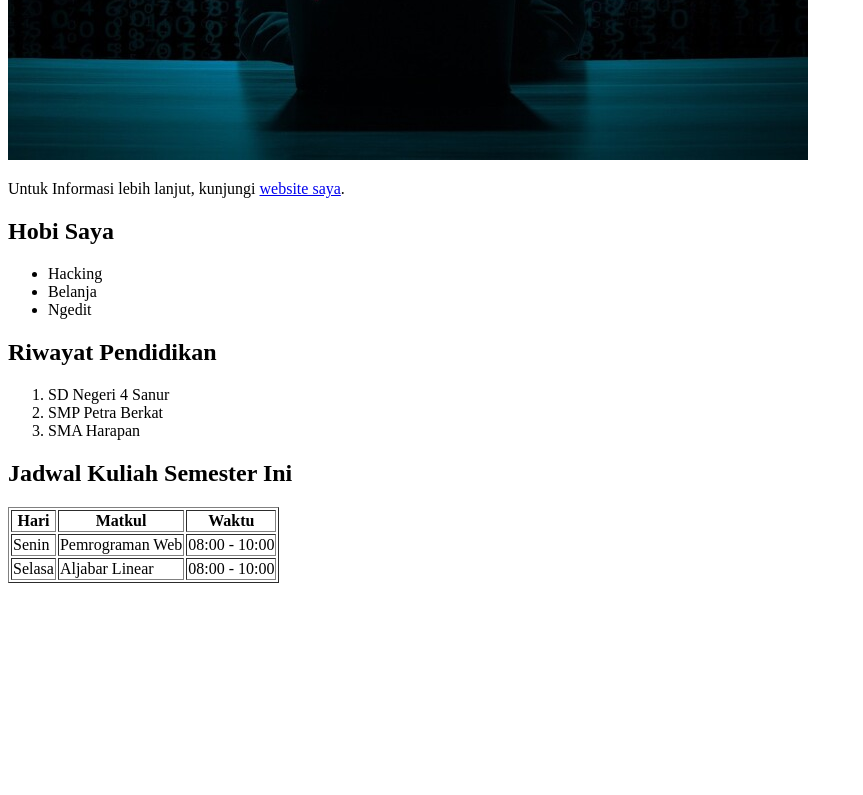
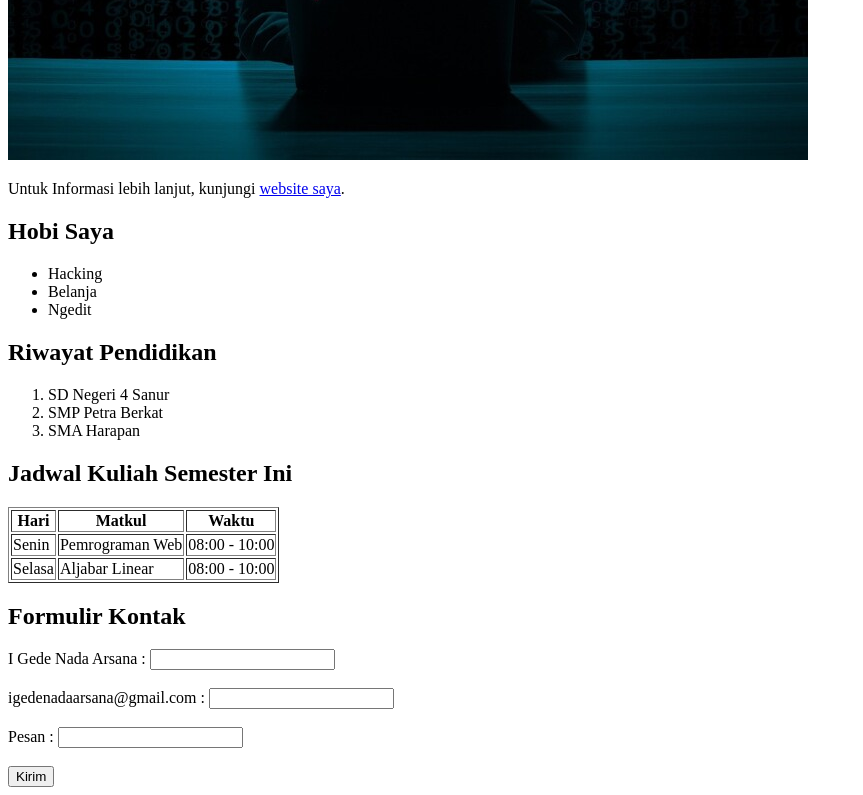
Before and after one commit to Torortutsq/PRAKTIKUM_HTML_WEB, a plain HTML site: page index.html in a window 1280 px wide. Shown: the part 813-1608 px from the top of the page, without its empty margins (0-863 px from the left). Before the commit the page ends 1404 px from the top, so only its background shows below. Drawn offline with Linux system fonts and the light colour scheme.

Commit message:
Membuat Formulir Kontak

```diff
--- a/index.html
+++ b/index.html
@@ -59,5 +59,19 @@
             <td>08:00 - 10:00</td>
         </tr>
     </table>
+
+    <h2> Formulir Kontak</h2>
+    <form action="submit_form.php" method="post">
+        <label for="name"> I Gede Nada Arsana : </label>
+        <input type="text" id="name" name="fullname" required><br><br>
+
+        <label for="email"> igedenadaarsana@gmail.com : </label>
+        <input type="email" id="email" name="emailaddr" required><br><br>
+
+        <label for="massage"> Pesan : </label>
+        <input type="email" id="email" name="emailaddrs" required></textarea><br><br>
+
+        <button type="submit">Kirim</button>
+    </form>
 </body>
 </html>
```
